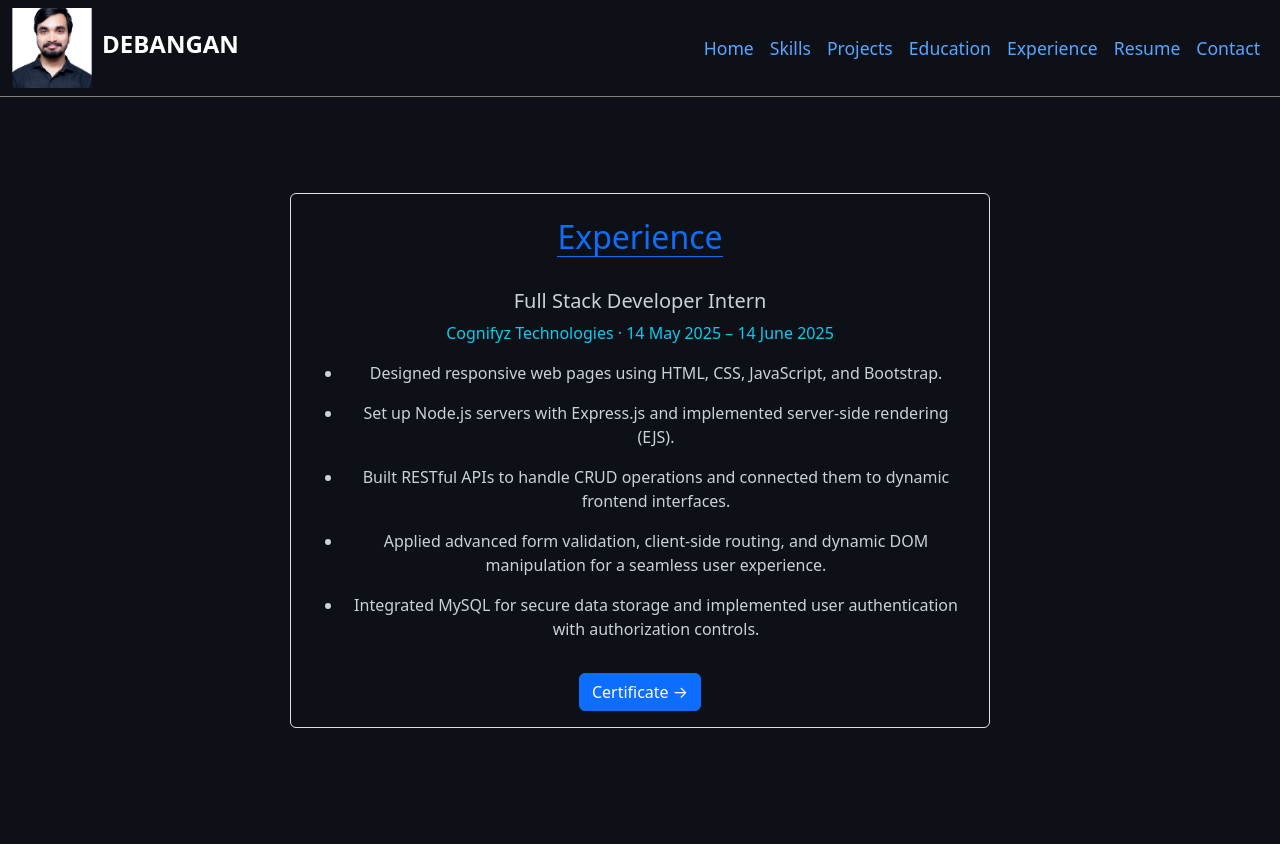
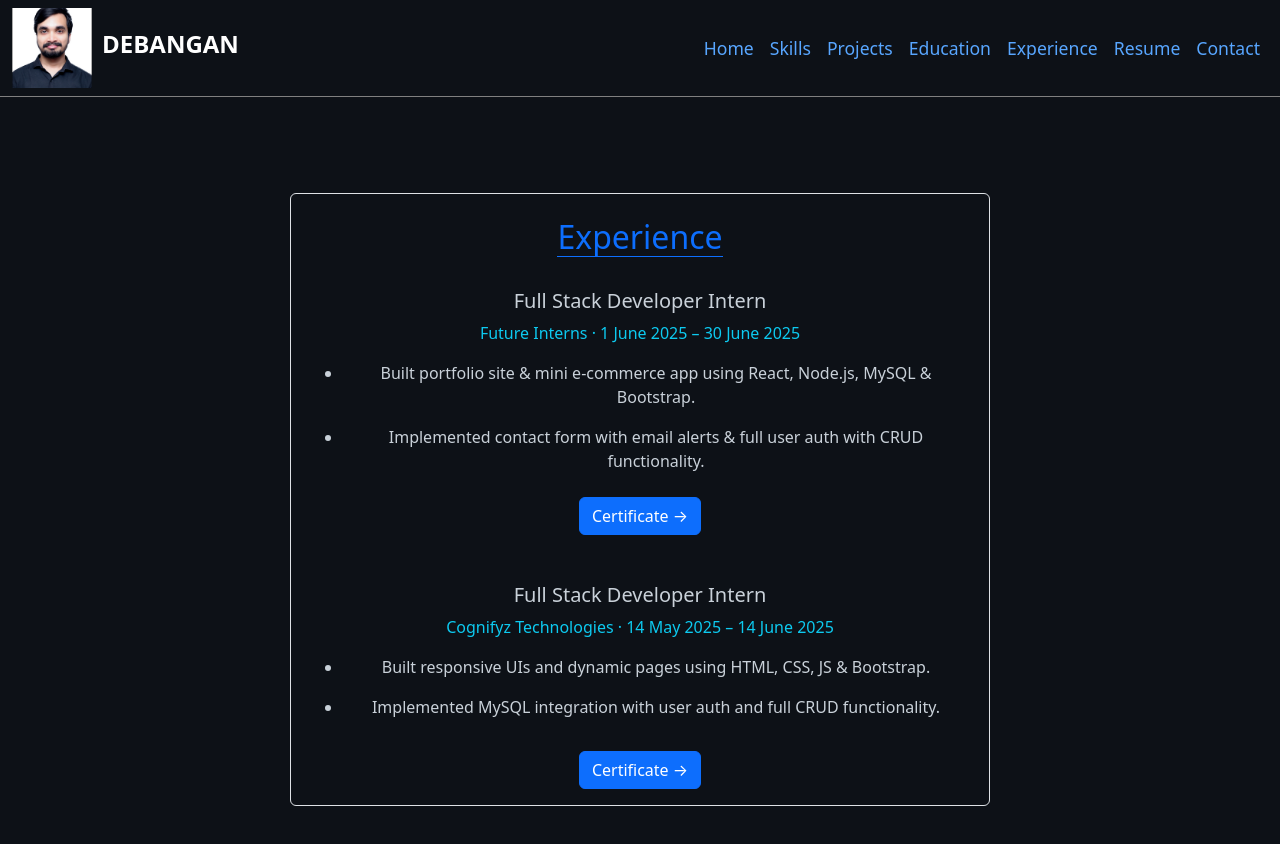
Before and after one commit to debangan-deb/Portfolio, a React (Create React App) app in the folder client/: page /experience in a window 1280 px wide. Shown: the top 844 px of the page. Before the commit the page ends 800 px from the top, so only its background shows below. Built offline with nearby package versions, Linux system fonts and the light colour scheme.

Commit message:
Updated Experience & Projects pages

```diff
--- a/client/src/pages/Experience.jsx
+++ b/client/src/pages/Experience.jsx
@@ -7,25 +7,33 @@
         <h2 className=" mb-3 border-bottom border-primary text-primary d-inline-block">
           Experience
         </h2>
-
+        <div className="p-3">
+          <h3 className="fs-5 ">Full Stack Developer Intern</h3>
+          <p className="text-info">Future Interns · 1 June 2025 – 30 June 2025</p>
+          <ul>
+            <li className=" mb-3">
+              Built portfolio site & mini e-commerce app using React, Node.js, MySQL & Bootstrap.
+            </li>
+            <li className=" mb-4">
+              Implemented contact form with email alerts & full user auth with CRUD functionality.
+            </li>
+          </ul>
+          <a
+            href="https://www.dropbox.com/scl/fi/83ytiyli74wygjx5mfj2s/Future-Internss.pdf?rlkey=yly2tcnwofgk1ge79tiux1rkt&st=uvc6fsss&dl=0"
+            className="btn btn-primary text-white mb-3"
+          >
+            Certificate →
+          </a>
+        </div>
         <div className="p-3">
           <h3 className="fs-5 ">Full Stack Developer Intern</h3>
           <p className="text-info">Cognifyz Technologies · 14 May 2025 – 14 June 2025</p>
           <ul>
             <li className=" mb-3">
-              Designed responsive web pages using HTML, CSS, JavaScript, and Bootstrap.
+              Built responsive UIs and dynamic pages using HTML, CSS, JS & Bootstrap.
             </li>
             <li className=" mb-3">
-              Set up Node.js servers with Express.js and implemented server-side rendering (EJS).
-            </li>
-            <li className=" mb-3">
-              Built RESTful APIs to handle CRUD operations and connected them to dynamic frontend interfaces.
-            </li>
-            <li className=" mb-3">
-              Applied advanced form validation, client-side routing, and dynamic DOM manipulation for a seamless user experience.
-            </li>
-            <li className=" mb-3">
-              Integrated MySQL for secure data storage and implemented user authentication with authorization controls.
+              Implemented MySQL integration with user auth and full CRUD functionality.
             </li>
           </ul>
         </div>
--- a/client/src/pages/Projects.jsx
+++ b/client/src/pages/Projects.jsx
@@ -15,7 +15,7 @@
       description:
         "ShopNext is a simple full-stack shopping website featuring category-based product browsing, user authentication, cart and checkout with payment options, and customer support integration.",
       image: "/images/Project_2.png",
-      link: "https://github.com/debangan-deb/FUTURE_FS_02",
+      link: "https://github.com/debangan-deb/Mini-E-Commerce-Website",
     }
   ];
 
```
